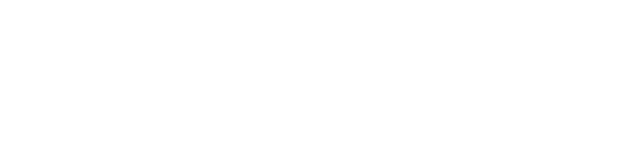
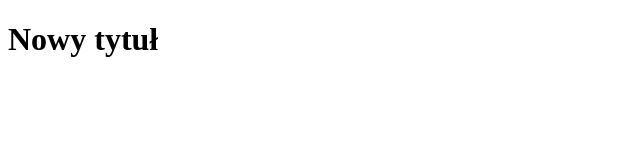
Before and after one commit to kacperta0/background-generator, a plain HTML site: page index.html in a window 1280 px wide. Shown: the whole page, without its empty margins (0-640 px from the left). Drawn offline with Linux system fonts and the light colour scheme.

Commit message:
nowy tytul

```diff
--- a/index.html
+++ b/index.html
@@ -1,5 +1,5 @@
 <!DOCTYPE HTML>
 
 <html>
-
+    <h1>Nowy tytuł</h1>
 </html>
```
